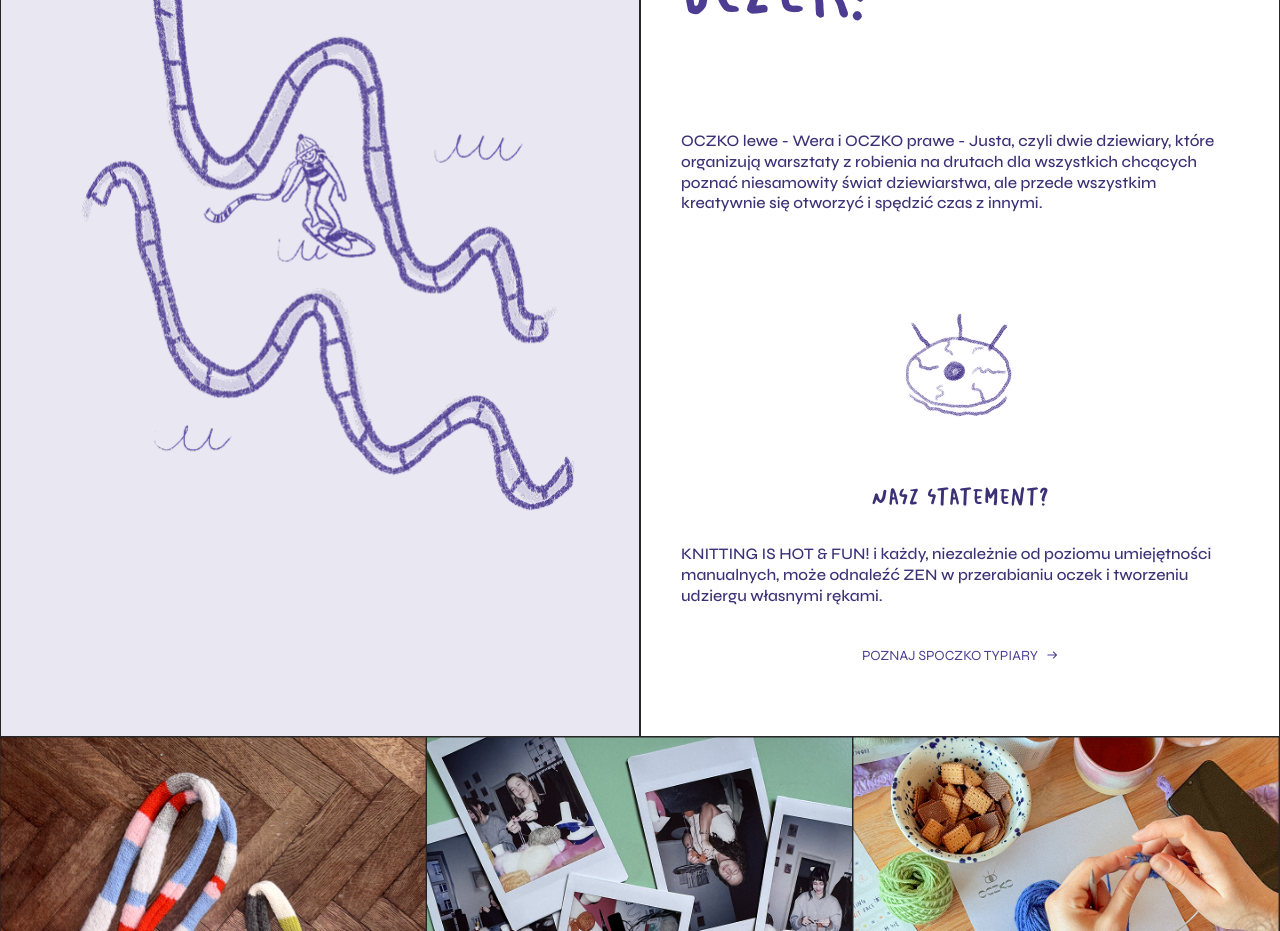
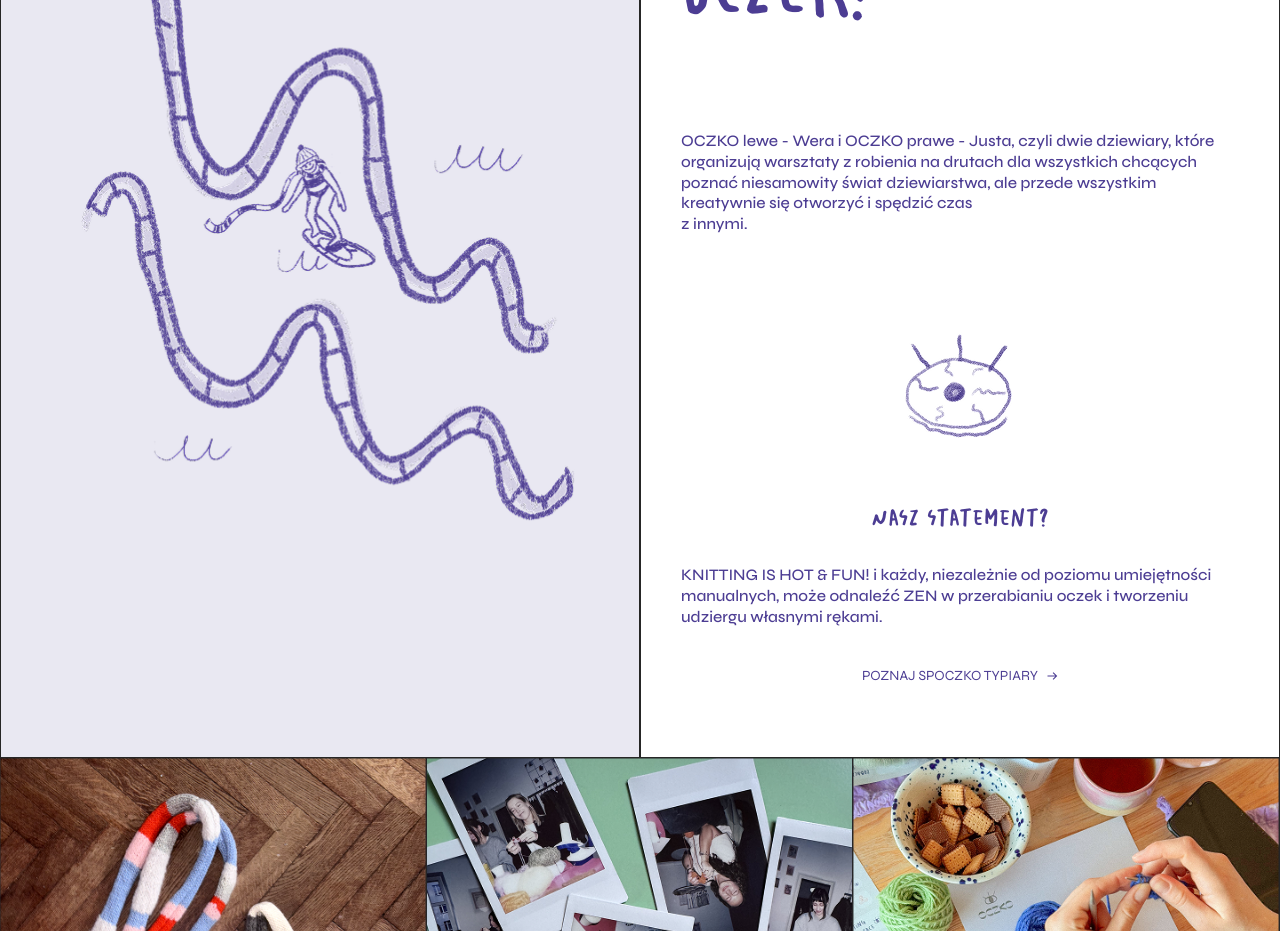
Before and after one commit to krzysiekprzekwas/oczko-website, a Next.js app: page / in a window 1280 px wide. Shown: the part 1440-2371 px from the top of the page. Built offline with nearby package versions, Linux system fonts and the light colour scheme.

Commit message:
Change font colors

```diff
--- a/app/components/AboutSection.tsx
+++ b/app/components/AboutSection.tsx
@@ -23,8 +23,10 @@ export function AboutSection() {
                 <h2 className="text-7xl leading-tight text-oczko-violet-500 max-md:text-4xl font-salted">
                   Znajdź zen w przerabianu oczek!
                 </h2>
-                <p className="mt-12 text-base font-medium leading-[130%] text-oczko-violet-600 max-md:mt-10">
-                  OCZKO lewe - Wera i OCZKO prawe - Justa, czyli dwie dziewiary, które organizują warsztaty z robienia na drutach dla wszystkich chcących poznać niesamowity świat dziewiarstwa, ale przede wszystkim kreatywnie się otworzyć i spędzić czas z innymi.
+                <p className="mt-12 text-base font-medium leading-[130%] text-oczko-violet-500 max-md:mt-10">
+                  OCZKO lewe - Wera i OCZKO prawe - Justa, czyli dwie dziewiary, które organizują warsztaty z robienia na drutach dla wszystkich chcących poznać niesamowity świat dziewiarstwa, ale przede wszystkim kreatywnie się otworzyć i spędzić czas
+                  <br/>
+                  z innymi.
                 </p>
               </div>
               <img
@@ -33,11 +35,11 @@ export function AboutSection() {
                 alt="OCZKO logo"
               />
             </div>
-            <div className="gap-8 mt-12 w-full text-oczko-violet-600 max-md:mt-10">
-              <h3 className="text-2xl leading-tight text-oczko-violet-600 font-salted text-center">
+            <div className="gap-8 mt-12 w-full max-md:mt-10">
+              <h3 className="text-2xl leading-tight text-oczko-violet-500 font-salted text-center">
                 Nasz statement?
               </h3>
-              <p className="mt-8 text-base font-medium leading-[130%] text-oczko-violet-600">
+              <p className="mt-8 text-base font-medium leading-[130%] text-oczko-violet-500">
                 KNITTING IS HOT & FUN! i każdy, niezależnie od poziomu umiejętności manualnych, może odnaleźć ZEN w przerabianiu oczek i tworzeniu udziergu własnymi rękami.
               </p>
             </div>
```
